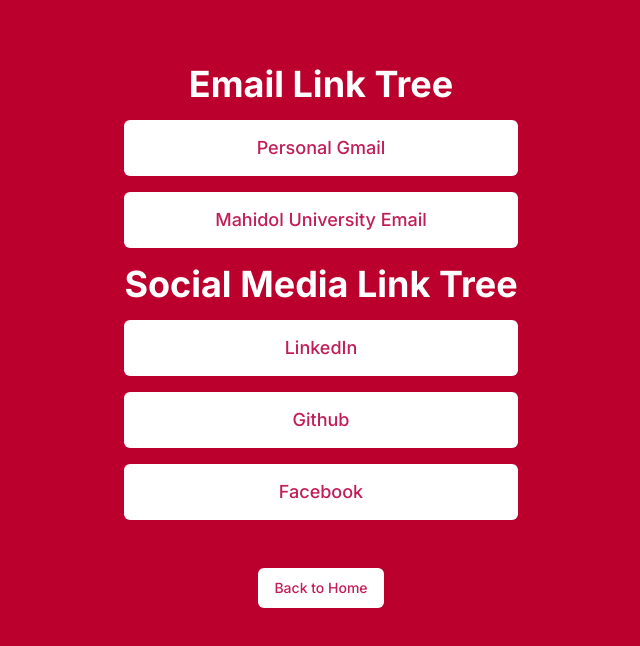
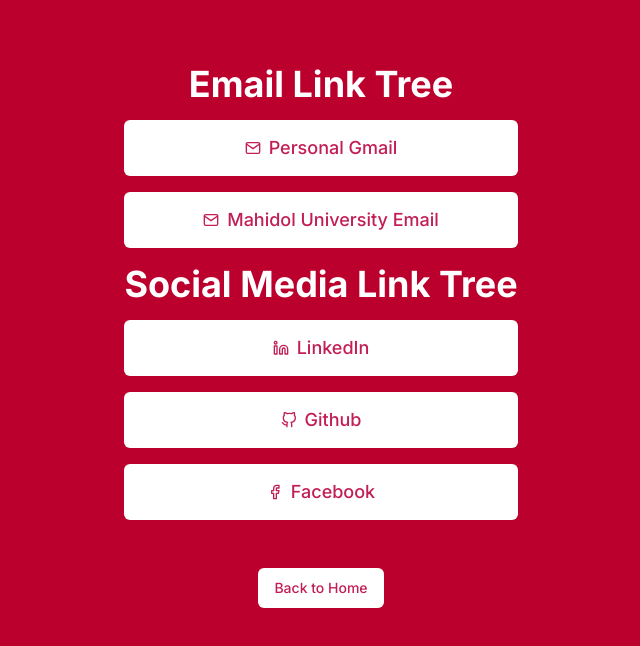
Before and after one commit to RealFilllykung/ajcc-2025, a Next.js app: page /ajcc-2025/contact in a window 1280 px wide. Shown: the top 646 px of the page, without its empty margins (319-959 px from the left). Built offline with nearby package versions, Linux system fonts and the light colour scheme.

Commit message:
feat: contact button icon

```diff
--- a/components/custom/contact/FacebookButton.tsx
+++ b/components/custom/contact/FacebookButton.tsx
@@ -1,5 +1,5 @@
 import { Button } from "@/components/ui/button"
-// import { FiFacebook } from 'react-icons/fi';
+import { FiFacebook } from 'react-icons/fi';
 
 const FacebookButton = () => {
   const handleOnClick = () => {
@@ -11,7 +11,7 @@ const FacebookButton = () => {
       onClick={handleOnClick}
       className="h-14 text-lg bg-white text-[#C21E56] hover:bg-white/90"
     >
-      {/* <FiFacebook size={20} color="#C21E56" /> */}
+      <FiFacebook size={20} color="#C21E56" />
       {' '}
       Facebook
     </Button>
--- a/components/custom/contact/GithubButton.tsx
+++ b/components/custom/contact/GithubButton.tsx
@@ -1,5 +1,5 @@
 import { Button } from "@/components/ui/button"
-// import { FiGithub } from 'react-icons/fi';
+import { FiGithub } from 'react-icons/fi';
 
 const GithubButton = () => {
   const handleOnClick = () => {
@@ -11,7 +11,7 @@ const GithubButton = () => {
       onClick={handleOnClick}
       className="h-14 text-lg bg-white text-[#C21E56] hover:bg-white/90"
     >
-      {/* <FiGithub size={20} color="#C21E56" /> */}
+      <FiGithub size={20} color="#C21E56" />
       {' '}
       Github
     </Button>
--- a/components/custom/contact/GmailButton.tsx
+++ b/components/custom/contact/GmailButton.tsx
@@ -1,5 +1,5 @@
 import { Button } from "@/components/ui/button";
-// import { FiGmail } from 'react-icons/fi';
+import { FiMail } from 'react-icons/fi';
 
 const GmailButton = () => {
     const handleOnClick = () => {
@@ -18,7 +18,7 @@ const GmailButton = () => {
         onClick={handleOnClick}
         className="h-14 text-lg bg-white text-[#C21E56] hover:bg-white/90"
       >
-        {/* <FiGmail size={20} color="#C21E56" /> */}
+        <FiMail size={20} color="#C21E56" />
         {' '}
         Personal Gmail
       </Button>
--- a/components/custom/contact/LinkedinButton.tsx
+++ b/components/custom/contact/LinkedinButton.tsx
@@ -1,4 +1,4 @@
-// import {FiLinkedin} from 'react-icons/fi';
+import {FiLinkedin} from 'react-icons/fi';
 import { Button } from "@/components/ui/button"
 
 const LinkedinButton = () => {
@@ -11,7 +11,7 @@ const LinkedinButton = () => {
       onClick={handleOnClick}
       className="h-14 text-lg bg-white text-[#C21E56] hover:bg-white/90"
     >
-      {/* <FiLinkedin size={20} color="#C21E56" /> */}
+      <FiLinkedin size={20} color="#C21E56" />
       {' '}
       LinkedIn
     </Button>
--- a/components/custom/contact/OutlookButton.tsx
+++ b/components/custom/contact/OutlookButton.tsx
@@ -1,5 +1,5 @@
 import { Button } from "@/components/ui/button";
-// import { FiOutlook } from 'react-icons/fi';
+import { FiMail } from 'react-icons/fi';
 
 const OutlookButton = () => {
     const handleOnClick = () => {
@@ -18,7 +18,7 @@ const OutlookButton = () => {
         onClick={handleOnClick}
         className="h-14 text-lg bg-white text-[#C21E56] hover:bg-white/90"
       >
-        {/* <FiOutlook size={20} color="#C21E56" /> */}
+        <FiMail size={20} color="#C21E56" />
         {' '}
         Mahidol University Email
       </Button>
--- a/package.json
+++ b/package.json
@@ -50,6 +50,7 @@
     "react": "^18.2.0",
     "react-dom": "^18.2.0",
     "react-hook-form": "^7.54.1",
+    "react-icons": "^5.5.0",
     "react-resizable-panels": "^2.1.7",
     "recharts": "2.15.0",
     "sonner": "^1.7.1",
```
Also changed, not shown: 1 other file (tests, documents, lock files or other folders).
